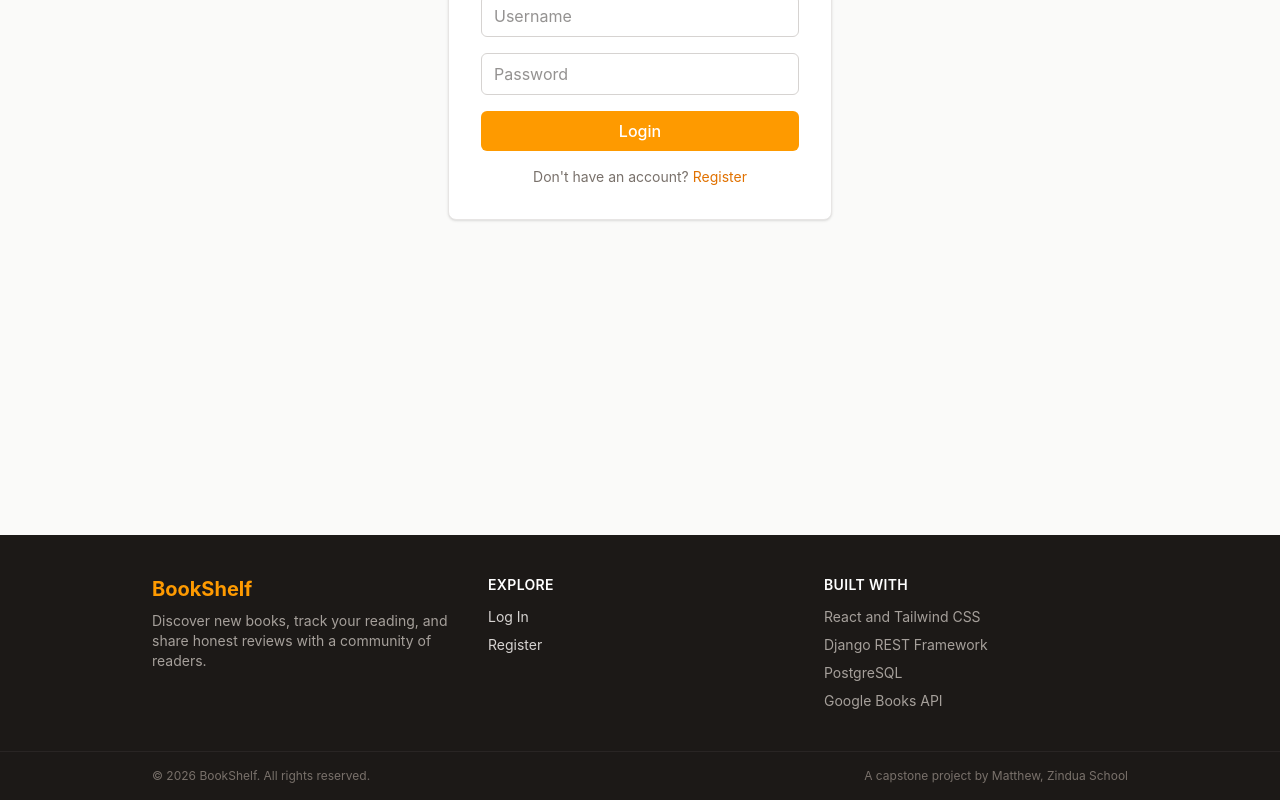
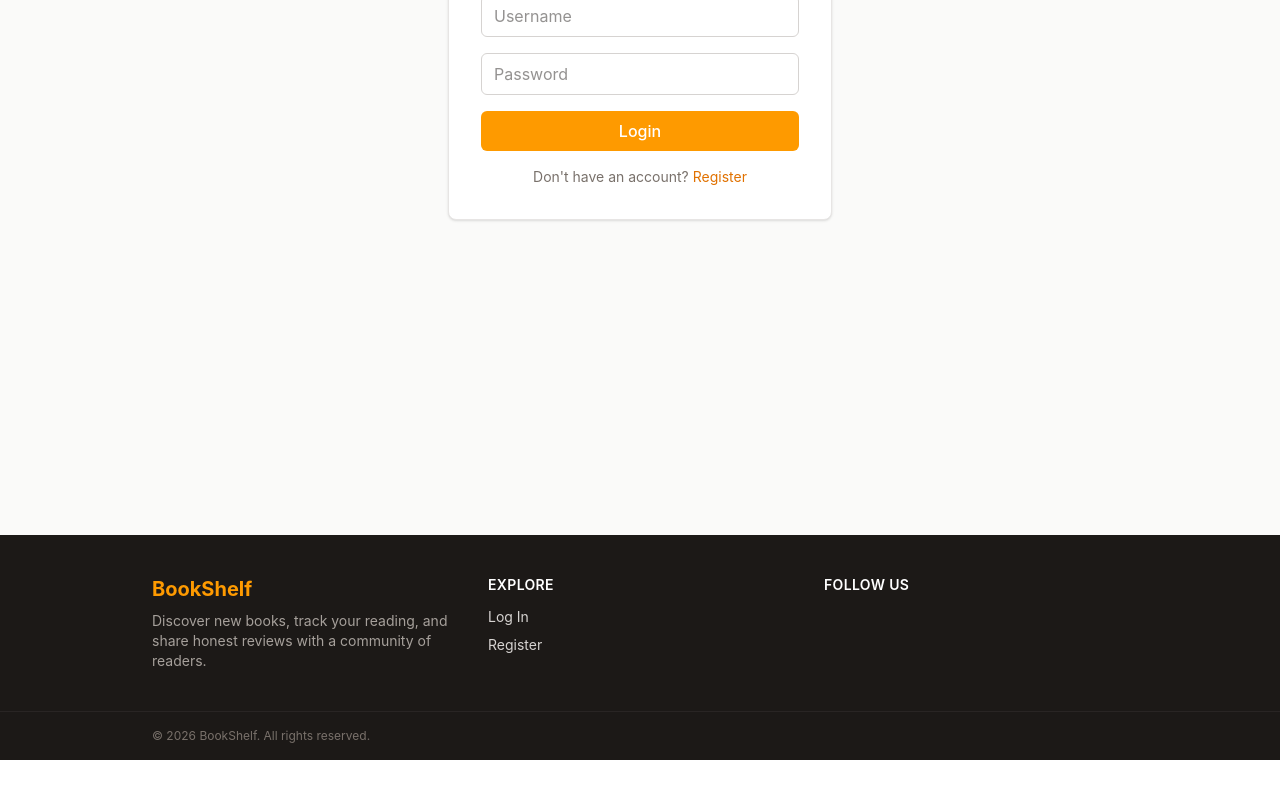
Before and after one commit to tuhamaina-blip/bookshelf, a React app in the folder frontend/: page /login in a window 1280 px wide. Shown: the part 390-1190 px from the top of the page. After the commit the page ends 1150 px from the top, so only its background shows below. Built offline with nearby package versions, Linux system fonts and the light colour scheme; no server answers; the HTML template or start-up script is replaced by a standard one.

Commit message:
refactor: update Footer component to remove technology

```diff
--- a/frontend/src/components/Footer.jsx
+++ b/frontend/src/components/Footer.jsx
@@ -32,20 +32,13 @@ export default function Footer() {
         </div>
 
         <div>
-          <h4 className="text-sm font-semibold text-white uppercase tracking-wide mb-3">Built With</h4>
-          <ul className="space-y-2 text-sm text-stone-400">
-            <li>React and Tailwind CSS</li>
-            <li>Django REST Framework</li>
-            <li>PostgreSQL</li>
-            <li>Google Books API</li>
-          </ul>
+          <h4 className="text-sm font-semibold text-white uppercase tracking-wide mb-3">Follow Us</h4>
         </div>
       </div>
 
       <div className="border-t border-stone-800">
         <div className="max-w-5xl mx-auto px-6 py-4 flex flex-col sm:flex-row items-center justify-between gap-2 text-xs text-stone-500">
           <p>&copy; {new Date().getFullYear()} BookShelf. All rights reserved.</p>
-          <p>A capstone project by Matthew, Zindua School</p>
         </div>
       </div>
     </footer>
```
